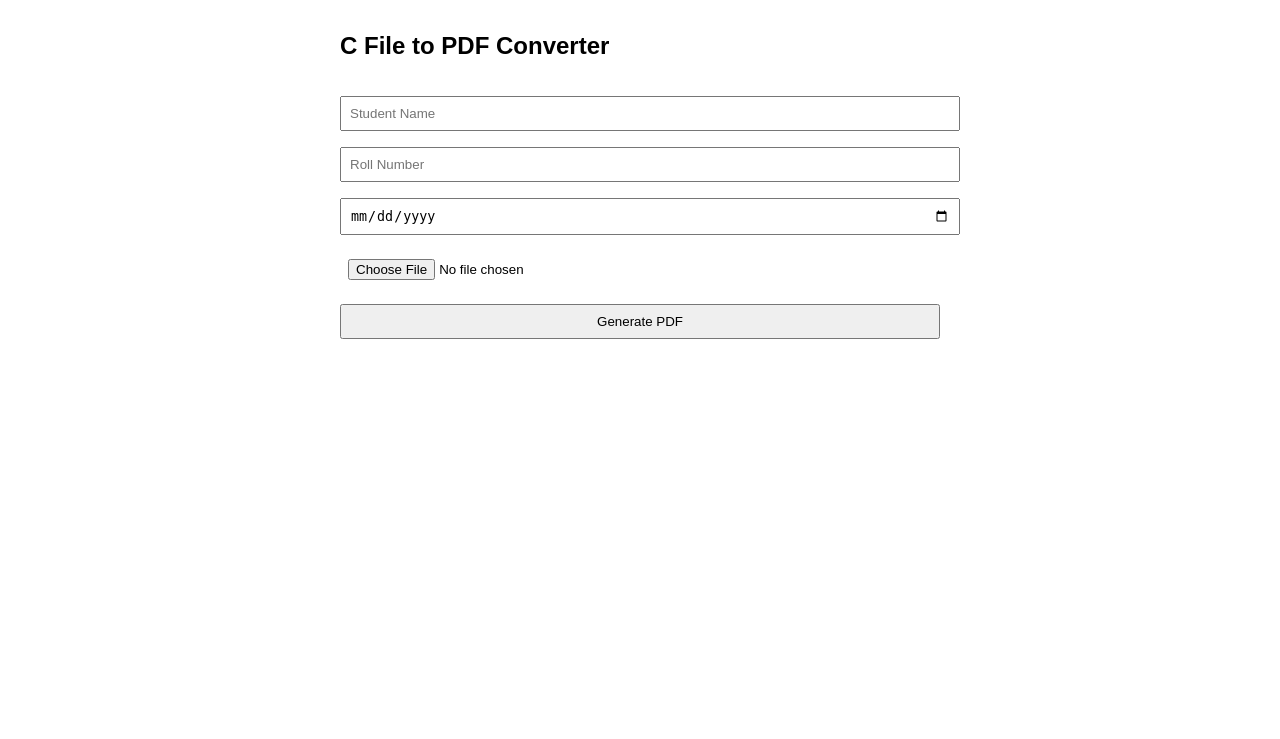
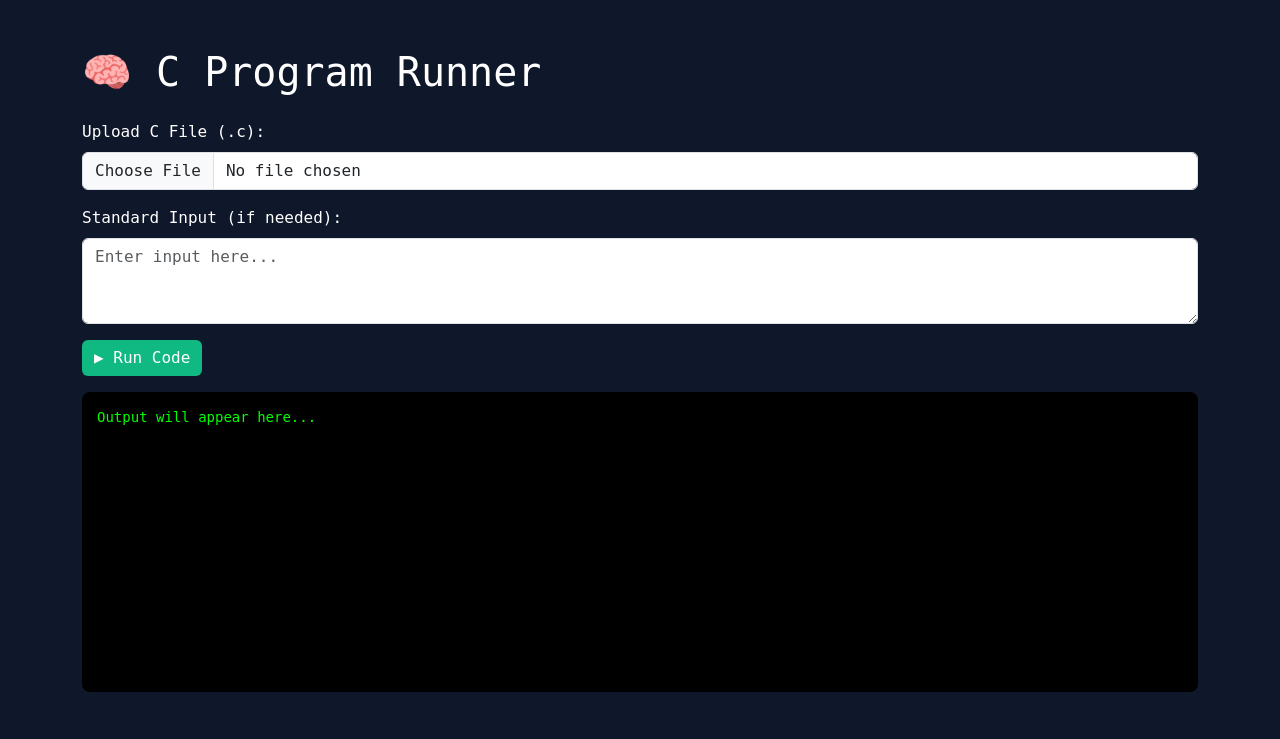
Before and after one commit to athulcoder/c_to_pdf, a Flask app: template templates/index.html in a window 1280 px wide. Shown: the top 739 px of the page. Run offline with Flask 3, Linux system fonts and the light colour scheme; the template is opened without the code that fills it, so the values that code supplies are empty.

Commit message:
new version

```diff
--- a/app.py
+++ b/app.py
@@ -1,9 +1,7 @@
 import os
 import subprocess
-from datetime import datetime
-from flask import Flask, request, render_template, send_file, redirect, url_for
-from fpdf import FPDF
 import uuid
+from flask import Flask, request, jsonify
 from werkzeug.utils import secure_filename
 
 app = Flask(__name__)
@@ -11,99 +9,61 @@ UPLOAD_FOLDER = "uploads"
 os.makedirs(UPLOAD_FOLDER, exist_ok=True)
 app.config["UPLOAD_FOLDER"] = UPLOAD_FOLDER
 
-class CompactPDF(FPDF):
-    def __init__(self):
-        super().__init__()
-        self.set_auto_page_break(auto=False)
-        self.set_font("Courier", size=8)
-        self.left_margin = 10
-        self.right_margin = 10
-        self.top_margin = 10
-        self.bottom_margin = 10
-        self.column_gap = 5
-        self.column_width = (210 - self.left_margin - self.right_margin - self.column_gap) / 2
-        self.line_height = 4
-        self.current_column = 0
-        self.x_positions = [
-            self.left_margin,
-            self.left_margin + self.column_width + self.column_gap
-        ]
-        self.y_positions = [self.top_margin, self.top_margin]
 
-    def add_code_block(self, text):
-        lines = text.split('\n')
-        for line in lines:
-            if self.y_positions[self.current_column] + self.line_height > 297 - self.bottom_margin:
-                self.current_column += 1
-                if self.current_column >= len(self.x_positions):
-                    self.add_page()
-                    self.current_column = 0
-                    self.y_positions = [self.top_margin, self.top_margin]
-            x = self.x_positions[self.current_column]
-            y = self.y_positions[self.current_column]
-            self.set_xy(x, y)
-            self.multi_cell(self.column_width, self.line_height, line, border=0)
-            self.y_positions[self.current_column] = self.get_y()
+@app.route("/run", methods=["POST"])
+def run_c_code():
+    cfile = request.files["cfile"]
+    user_input = request.form.get("input", "")
 
-@app.route("/", methods=["GET", "POST"])
-def index():
-    if request.method == "POST":
-        name = request.form["name"]
-        roll = request.form["roll"]
-        date = request.form.get("date") or datetime.today().strftime("%d-%m-%Y")
-        cfile = request.files["cfile"]
+    # Save uploaded file
+    filename = secure_filename(cfile.filename)
+    filepath = os.path.join(UPLOAD_FOLDER, filename)
+    cfile.save(filepath)
 
-        safe_filename = secure_filename(cfile.filename)
-        filename = os.path.join(UPLOAD_FOLDER, safe_filename)
-        cfile.save(filename)
+    # Prepare executable path
+    exec_name = f"{uuid.uuid4().hex}.exe"
+    exec_path = os.path.join(UPLOAD_FOLDER, exec_name)
 
-        with open(filename, "r") as f:
-            code = f.read()
+    # Compile the C file
+    compile_proc = subprocess.run(
+        ["gcc", filepath, "-o", exec_path],
+        capture_output=True,
+        text=True
+    )
 
-        # Use .exe for Windows
-        exec_path = os.path.join(UPLOAD_FOLDER, f"{uuid.uuid4().hex}.exe")
-        compile_proc = subprocess.run(["gcc", "-w", filename, "-o", exec_path]
-, capture_output=True, text=True)
+    if compile_proc.returncode != 0:
+        return jsonify({
+            "status": "error",
+            "output": compile_proc.stderr
+        })
 
-        if compile_proc.returncode != 0:
-            output = "Compilation Error:\n" + compile_proc.stderr
+    # Run the executable and feed user input (stdin)
+    try:
+        run_proc = subprocess.run(
+            [exec_path],
+            input=user_input,
+            capture_output=True,
+            text=True,
+            timeout=10,  # prevent infinite loops
+            shell=True  # required for Windows
+        )
+
+        if run_proc.returncode != 0:
+            output = f"Runtime Error:\n{run_proc.stderr}"
         else:
-            # Use shell=True for Windows
-            run_proc = subprocess.run([exec_path], capture_output=True, text=True, shell=True)
-            output = run_proc.stdout.strip() if run_proc.returncode == 0 else "Runtime Error:\n" + run_proc.stderr.strip()
+            output = run_proc.stdout
 
-        out_txt_path = os.path.join(UPLOAD_FOLDER, f"{uuid.uuid4().hex}_output.txt")
-        with open(out_txt_path, "w") as out_file:
-            out_file.write(output)
+        return jsonify({
+            "status": "success",
+            "output": output
+        })
 
-        pdf = CompactPDF()
-        pdf.add_page()
-        pdf.add_code_block(f"""/*
-Name: {name}
-Roll No: {roll}
-Date: {date}
-*/""")
-        pdf.add_code_block(code)
-        pdf.add_code_block(f"""\n/*
-Output:
-{output}
-*/""")
+    except subprocess.TimeoutExpired:
+        return jsonify({
+            "status": "error",
+            "output": "Error: Program timed out. (Possible infinite loop)"
+        })
 
-        pdf_filename = f"{uuid.uuid4().hex}.pdf"
-        pdf_path = os.path.join(UPLOAD_FOLDER, pdf_filename)
-        pdf.output(pdf_path)
-
-        return redirect(url_for("preview_pdf", filename=pdf_filename))
-
-    return render_template("index.html")
-
-@app.route("/preview/<filename>")
-def preview_pdf(filename):
-    return render_template("preview.html", filename=filename)
-
-@app.route("/pdfs/<filename>")
-def get_pdf(filename):
-    return send_file(os.path.join(UPLOAD_FOLDER, filename))
 
 if __name__ == "__main__":
     app.run(debug=True)
--- a/templates/index.html
+++ b/templates/index.html
@@ -2,29 +2,96 @@
 <html lang="en">
   <head>
     <meta charset="UTF-8" />
-    <title>C to PDF Converter</title>
+    <meta name="viewport" content="width=device-width, initial-scale=1.0" />
+    <title>C File Runner</title>
+    <link
+      rel="stylesheet"
+      href="https://cdn.jsdelivr.net/npm/bootstrap@5.3.3/dist/css/bootstrap.min.css"
+    />
     <style>
       body {
-        font-family: sans-serif;
-        max-width: 600px;
-        margin: 2rem auto;
+        background: #0f172a;
+        color: white;
+        font-family: monospace;
       }
-      input,
-      button {
+      .terminal {
+        background-color: #000;
+        color: #0f0;
+        padding: 15px;
+        border-radius: 8px;
+        height: 300px;
+        overflow-y: auto;
+        font-size: 14px;
+        white-space: pre-wrap;
+      }
+      .file-label {
         margin-top: 1rem;
-        width: 100%;
-        padding: 0.5rem;
+      }
+      #run-btn {
+        background-color: #10b981;
+        border: none;
       }
     </style>
   </head>
-  <body>
-    <h2>C File to PDF Converter</h2>
-    <form method="POST" enctype="multipart/form-data">
-      <input type="text" name="name" placeholder="Student Name" required />
-      <input type="text" name="roll" placeholder="Roll Number" required />
-      <input type="date" name="date" />
-      <input type="file" name="cfile" accept=".c" required />
-      <button type="submit">Generate PDF</button>
+  <body class="container py-5">
+    <h1 class="mb-4">🧠 C Program Runner</h1>
+
+    <form id="codeForm" enctype="multipart/form-data">
+      <div class="mb-3">
+        <label for="cfile" class="form-label">Upload C File (.c):</label>
+        <input
+          class="form-control"
+          type="file"
+          id="cfile"
+          name="cfile"
+          accept=".c"
+          required
+        />
+      </div>
+
+      <div class="mb-3">
+        <label for="inputText" class="form-label"
+          >Standard Input (if needed):</label
+        >
+        <textarea
+          class="form-control"
+          id="inputText"
+          name="input"
+          rows="3"
+          placeholder="Enter input here..."
+        ></textarea>
+      </div>
+
+      <button id="run-btn" type="submit" class="btn btn-success mb-3">
+        ▶ Run Code
+      </button>
     </form>
+
+    <div class="terminal" id="output">Output will appear here...</div>
+
+    <script>
+      const form = document.getElementById("codeForm");
+      const outputBox = document.getElementById("output");
+
+      form.addEventListener("submit", async (e) => {
+        e.preventDefault();
+        outputBox.textContent = "⏳ Running your code...";
+
+        const formData = new FormData(form);
+
+        try {
+          const response = await fetch("/run", {
+            method: "POST",
+            body: formData,
+          });
+
+          const data = await response.json();
+          outputBox.textContent = data.output;
+          outputBox.scrollTop = outputBox.scrollHeight;
+        } catch (error) {
+          outputBox.textContent = "❌ Error connecting to server.";
+        }
+      });
+    </script>
   </body>
 </html>
```
Also changed, not shown: uploads/0b8544d8620b4ac684e03ef2479e7c88_output.txt (deleted, +0 -13 lines), uploads/6688c1c0905d4ee99c836af0b609689b_output.txt (deleted, +0 -13 lines), README.md (deleted), 6 other files.
